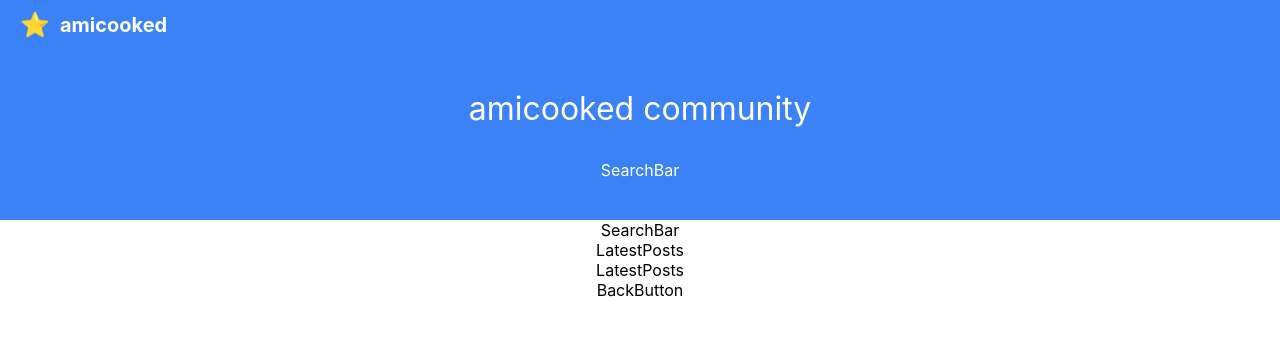
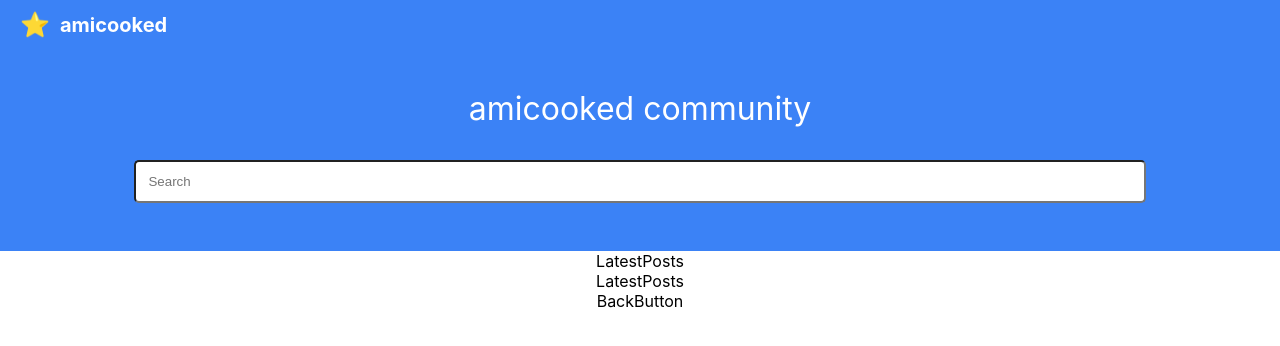
Before and after one commit to majackie/amicooked, a React (Create React App) app: page / in a window 1280 px wide. Shown: the top 346 px of the page. Built offline with nearby package versions, Linux system fonts and the light colour scheme.

Commit message:
Added SearchBar to CommunityPage.

```diff
--- a/src/components/SearchBar.js
+++ b/src/components/SearchBar.js
@@ -1,7 +1,23 @@
 import React from 'react';
 
 function SearchBar() {
-    return <div>SearchBar</div>;
+  return (
+    <div style={styles.searchBar}>
+      <input type="text" placeholder="Search" style={styles.input} />
+    </div>
+  );
+}
+
+const styles = {
+    searchBar: {
+        textAlign: 'center',
+        margin: '1vh 1vw'
+    },
+    input: {
+        padding: '1.5vh 1vw',
+        width: '80%',
+        borderRadius: '5px'
+    }
 }
 
 export default SearchBar;
--- a/src/pages/CommunityPage.js
+++ b/src/pages/CommunityPage.js
@@ -1,8 +1,6 @@
-// src/pages/CommunityPage.js
 import React from 'react';
 import AppBar from '../components/AppBar';
 import Header from '../components/Header';
-import SearchBar from '../components/SearchBar';
 import TopCategories from '../components/TopCategories/TopCategories';
 import LatestPosts from '../components/LatestPosts/LatestPosts';
 import BackButton from '../components/BackButton';
@@ -12,7 +10,6 @@ function CommunityPage() {
     <div>
       <AppBar />
       <Header />
-      <SearchBar />
       <TopCategories />
       <LatestPosts />
       <BackButton />
```
